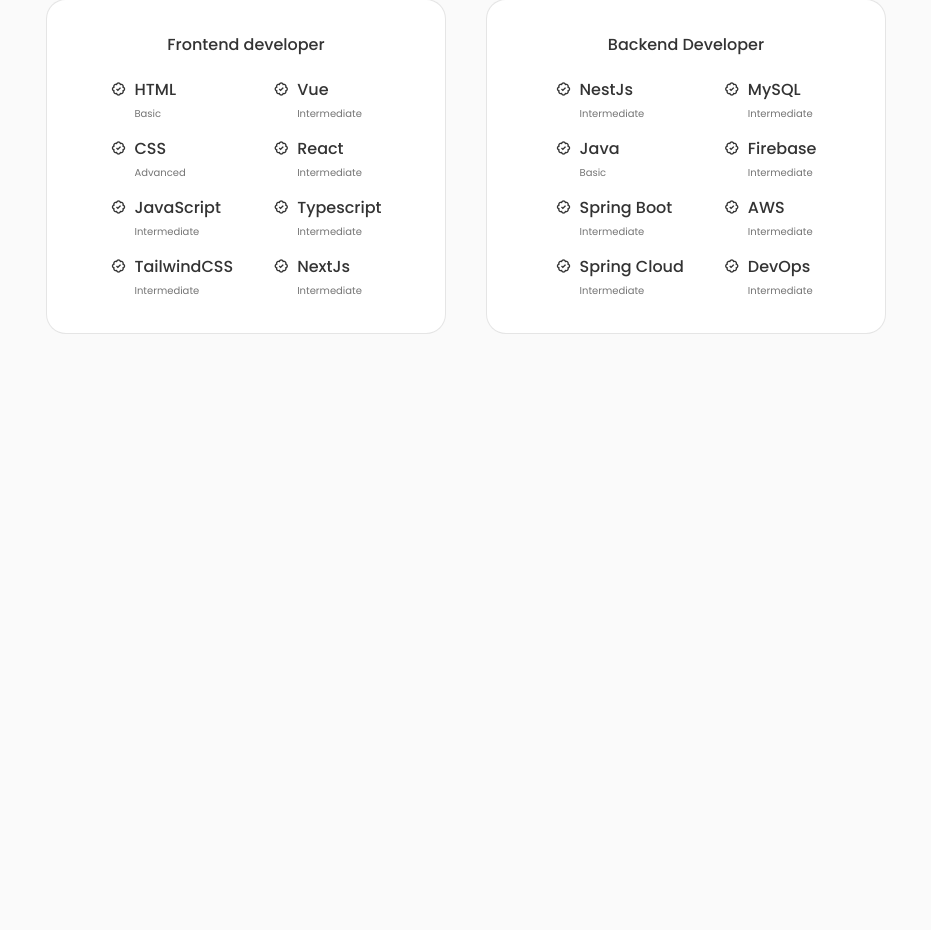
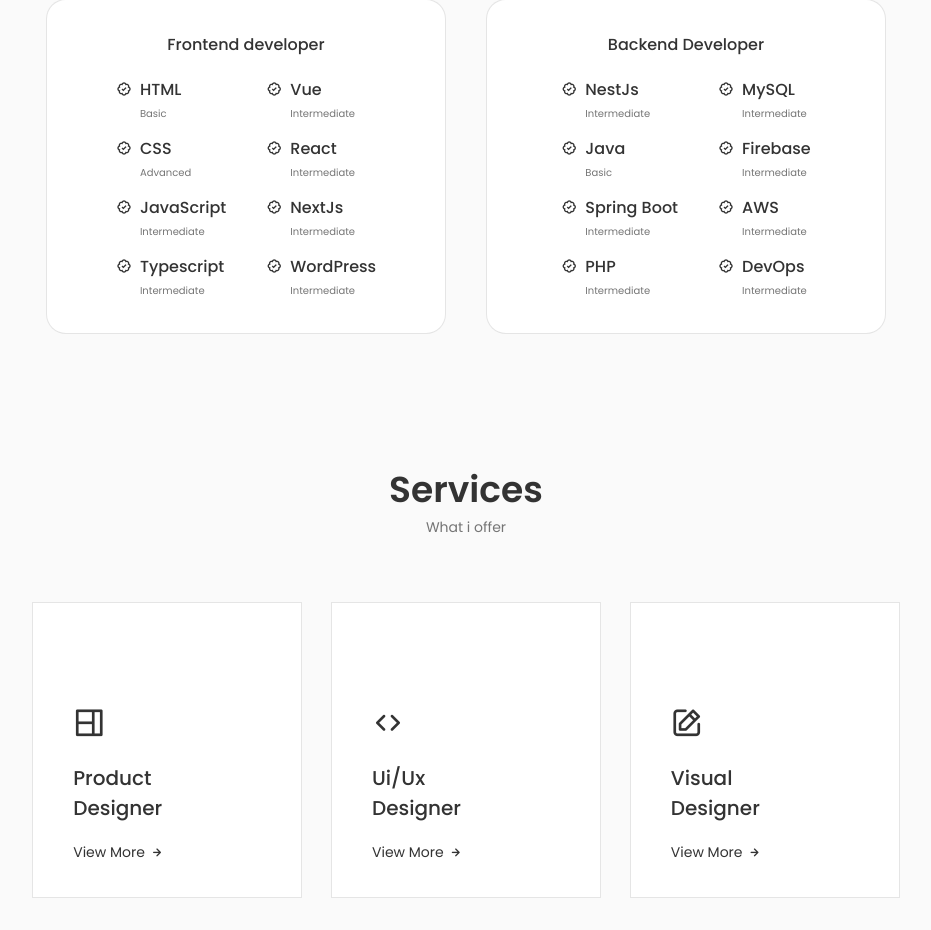
Before and after one commit to FanZejie/ZJay-personal-portfolio, a React (Create React App) app: page / in a window 1280 px wide. Shown: the part 1639-2569 px from the top of the page, without its empty margins (174-1105 px from the left). Before the commit the page ends 2005 px from the top, so only its background shows below. Built offline with nearby package versions, Linux system fonts and the light colour scheme.

Commit message:
change my skills

```diff
--- a/src/App.js
+++ b/src/App.js
@@ -4,6 +4,7 @@
 import Home from './components/home/Home';
 import About from './components/about/About';
 import Skills from './components/skills/Skills';
+import Services from './components/services/Services';
 
 
 const App = () => {
@@ -15,8 +16,8 @@
       <Home/>
       <About/>
       <Skills />
-      {/* <Services />
-      <Qualification />
+      <Services />
+      {/* <Qualification />
       <Work />
       <Testimonials />
       <Contact /> */}
--- a/src/components/skills/Backend.jsx
+++ b/src/components/skills/Backend.jsx
@@ -38,7 +38,7 @@
             <i class="bx bx-badge-check"></i>
 
             <div>
-              <h3 className="skills__name">Spring Cloud</h3>
+              <h3 className="skills__name">PHP</h3>
               <span className="skills__level">Intermediate</span>
             </div>
           </div>
--- a/src/components/skills/Frontend.jsx
+++ b/src/components/skills/Frontend.jsx
@@ -37,7 +37,7 @@
             <i class="bx bx-badge-check"></i>
 
             <div>
-              <h3 className="skills__name">TailwindCSS</h3>
+              <h3 className="skills__name">Typescript</h3>
               <span className="skills__level">Intermediate</span>
             </div>
           </div>
@@ -66,7 +66,7 @@
             <i class="bx bx-badge-check"></i>
 
             <div>
-              <h3 className="skills__name">Typescript</h3>
+              <h3 className="skills__name">NextJs</h3>
               <span className="skills__level">Intermediate</span>
             </div>
           </div>
@@ -74,7 +74,7 @@
             <i class="bx bx-badge-check"></i>
 
             <div>
-              <h3 className="skills__name">NextJs</h3>
+              <h3 className="skills__name">WordPress</h3>
               <span className="skills__level">Intermediate</span>
             </div>
           </div>
```
